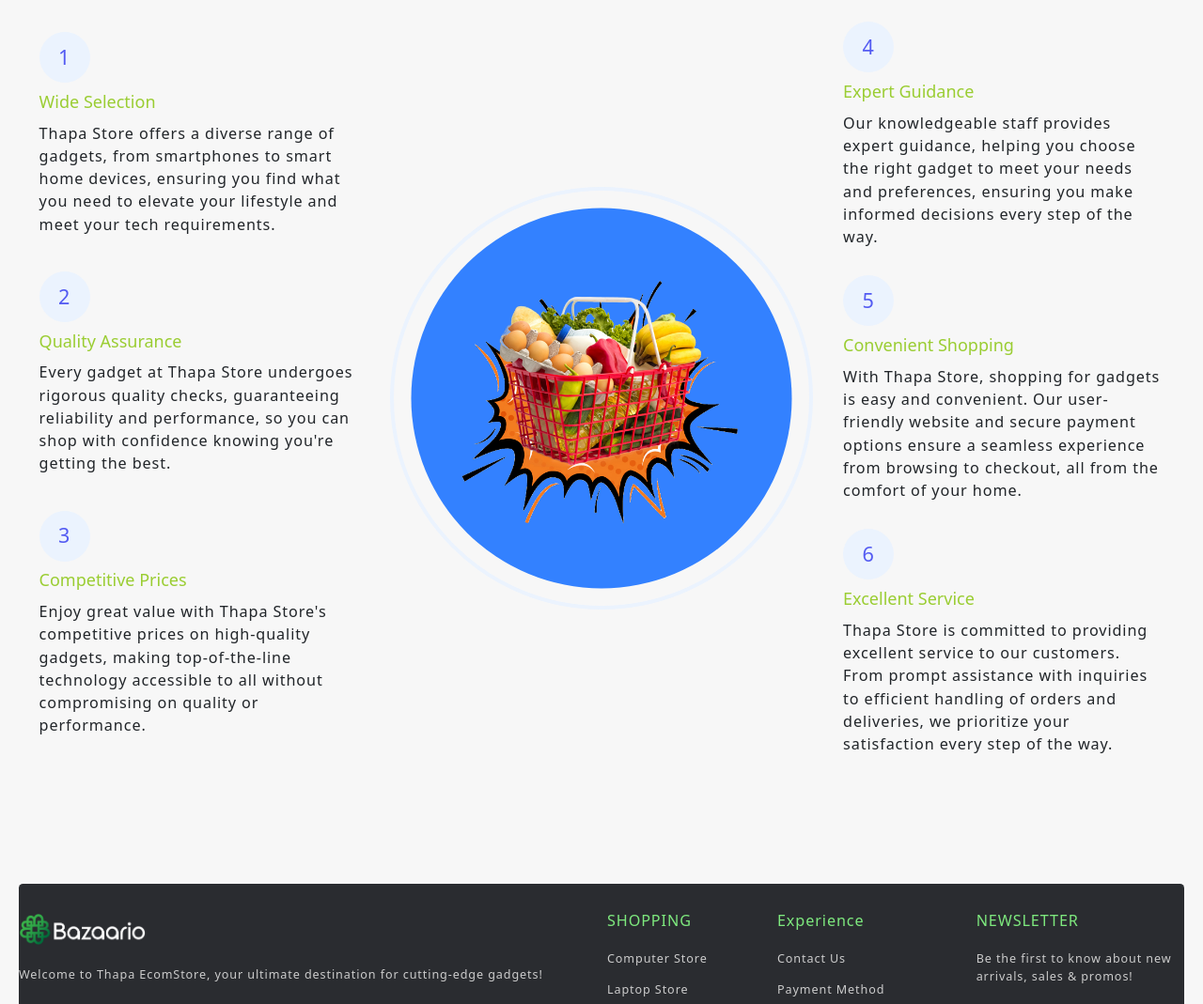
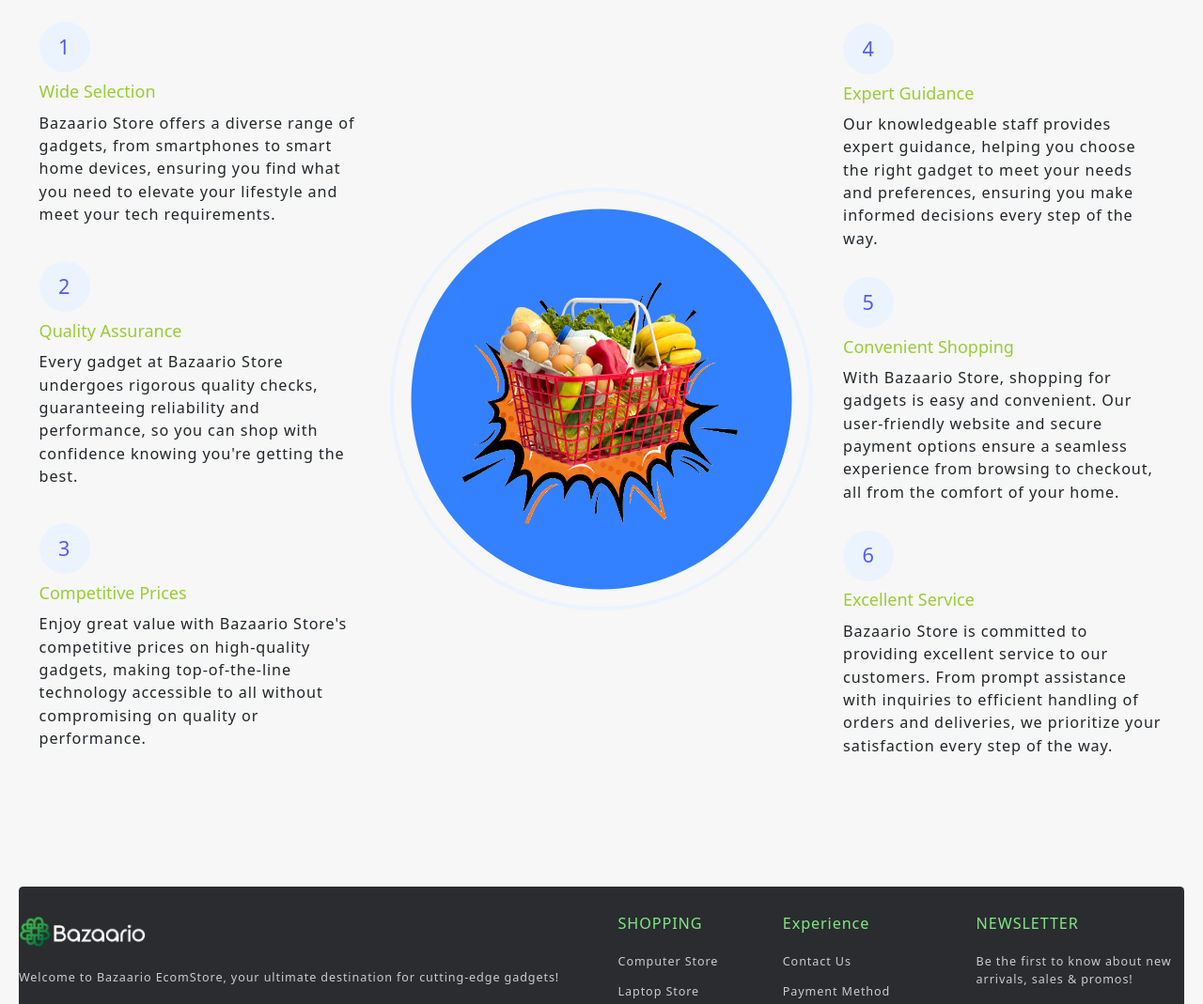
Before and after one commit to Nikhil70700/Adv-Project-JS, a website built with Vite: page E-Commerce-Js/index.html in a window 1280 px wide. Shown: the part 2820-3889 px from the top of the page at 94% size. Built offline with nearby package versions, Linux system fonts and the light colour scheme; grey boxes are pictures that could not be loaded; files whose address does not match are found by name.

Commit message:
Final Submittion

```diff
--- a/E-Commerce-Js/index.html
+++ b/E-Commerce-Js/index.html
@@ -270,7 +270,7 @@
           <p class="common-text--highlight">1</p>
           <h3 class="section-common--title">Wide Selection</h3>
           <p>
-            Thapa Store offers a diverse range of gadgets, from smartphones to
+            Bazaario Store offers a diverse range of gadgets, from smartphones to
             smart home devices, ensuring you find what you need to elevate
             your lifestyle and meet your tech requirements.
           </p>
@@ -280,7 +280,7 @@
           <p class="common-text--highlight">2</p>
           <h3 class="section-common--title">Quality Assurance</h3>
           <p>
-            Every gadget at Thapa Store undergoes rigorous quality checks,
+            Every gadget at Bazaario Store undergoes rigorous quality checks,
             guaranteeing reliability and performance, so you can shop with
             confidence knowing you're getting the best.
           </p>
@@ -290,7 +290,7 @@
           <p class="common-text--highlight">3</p>
           <h3 class="section-common--title">Competitive Prices</h3>
           <p>
-            Enjoy great value with Thapa Store's competitive prices on
+            Enjoy great value with Bazaario Store's competitive prices on
             high-quality gadgets, making top-of-the-line technology accessible
             to all without compromising on quality or performance.
           </p>
@@ -298,7 +298,7 @@
       </div>
       <div class="choose-center-div" data-aos="zoom-in" data-aos-delay="300">
         <figure>
-          <img src="./public/images/banner1.png" alt="thapa technical home page " />
+          <img src="./public/images/banner1.png" alt="Bazaario technical home page " />
         </figure>
       </div>
       <div class="choose-right-div">
@@ -316,7 +316,7 @@
           <p class="common-text--highlight">5</p>
           <h3 class="section-common--title">Convenient Shopping</h3>
           <p>
-            With Thapa Store, shopping for gadgets is easy and convenient. Our
+            With Bazaario Store, shopping for gadgets is easy and convenient. Our
             user-friendly website and secure payment options ensure a seamless
             experience from browsing to checkout, all from the comfort of your
             home.
@@ -327,7 +327,7 @@
           <p class="common-text--highlight">6</p>
           <h3 class="section-common--title">Excellent Service</h3>
           <p>
-            Thapa Store is committed to providing excellent service to our
+            Bazaario Store is committed to providing excellent service to our
             customers. From prompt assistance with inquiries to efficient
             handling of orders and deliveries, we prioritize your satisfaction
             every step of the way.
@@ -344,7 +344,7 @@
       <div class="content_1">
         <img src="./public/images/newlog (2).png" alt="logo" />
         <p>
-          Welcome to Thapa EcomStore, your ultimate destination for
+          Welcome to Bazaario EcomStore, your ultimate destination for
           cutting-edge gadgets!
         </p>
         <img src="https://i.postimg.cc/Nj9dgJ98/cards.png" alt="cards" />
--- a/E-Commerce-Js/src/style.css
+++ b/E-Commerce-Js/src/style.css
@@ -563,7 +563,7 @@
 }
 
 body {
-  padding-top: 80px; // Prevent content from hiding behind the fixed navbar
+  padding-top: 80px;
 }
 
 /***** Responsive Styles *****/
@@ -752,6 +752,8 @@
     font-family: "Jost";
     background: linear-gradient(to right, #d0cfcf 0%, #e0e0e0 46%, #ffffff 50%, #f0f0f0 53%, #ededed 76%, #fbfbfb 87%, #eaeaea 100%);
     -webkit-background-clip: text;
+background-clip: text;
+
     -webkit-text-fill-color: transparent;
   }
 
@@ -1273,10 +1275,8 @@
   }
 }
 
-/* Default styling (you can override or add to Bootstrap defaults) */
-.navbar {
-  /* You can add any extra default styling here */
-}
+
+
 
 /* Responsive styling for small screens (max-width: 768px) */
 @media (max-width: 768px) {
```
Also changed, not shown: E-Commerce-Js/src/about.html (+7 -7 lines), E-Commerce-Js/src/addToCart.html (+1 -1 lines), E-Commerce-Js/src/signIn.html (+1 -1 lines), E-Commerce-Js/src/singUp.html (+1 -1 lines).
